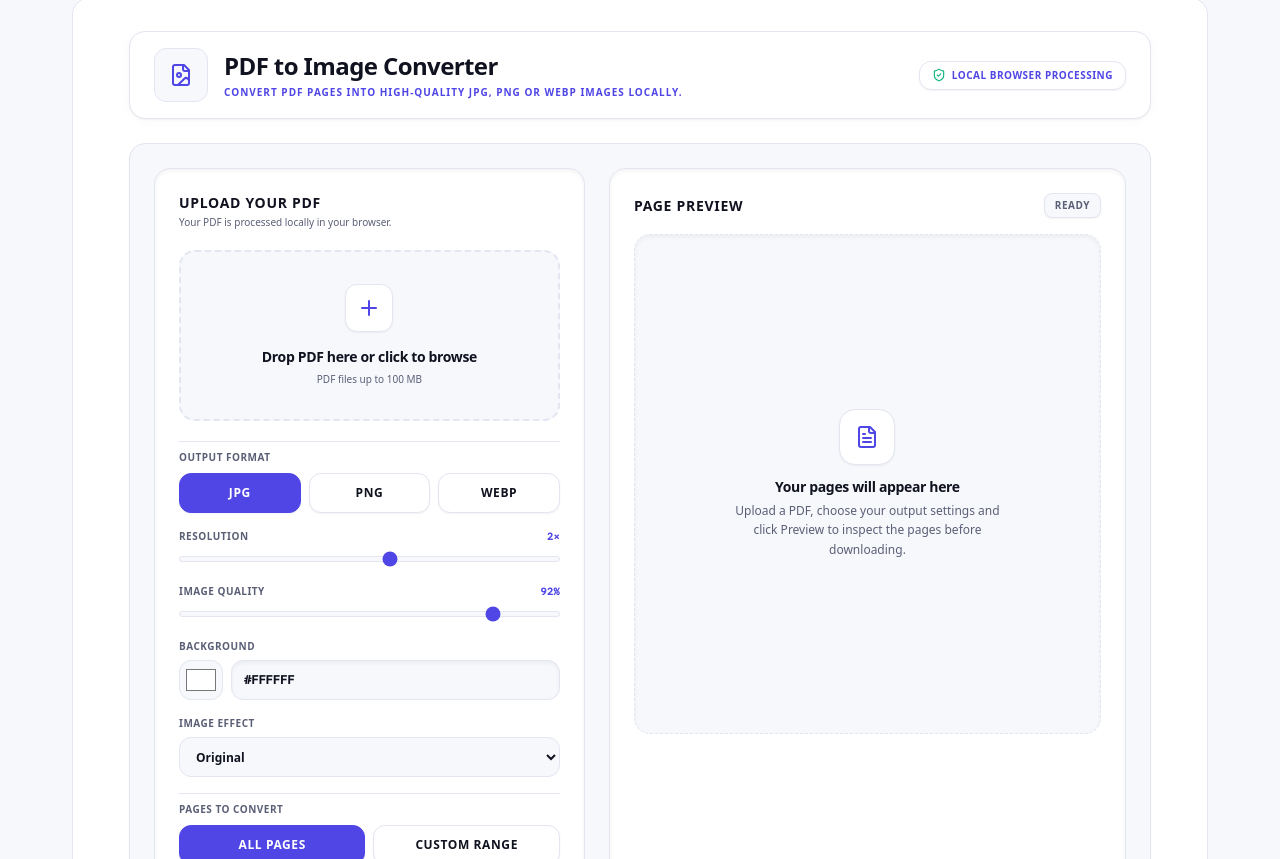
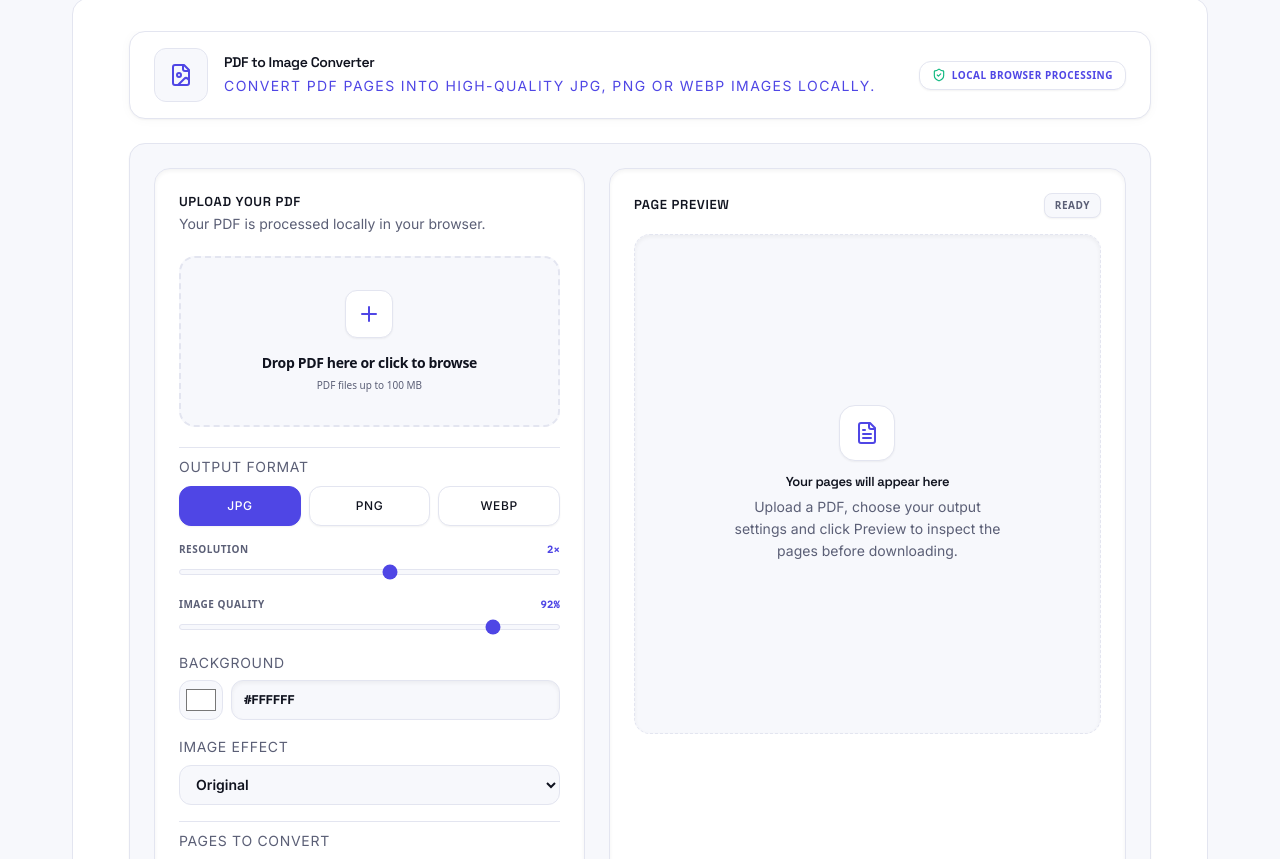
Before and after one commit to DataDrifter63/Toolslay, a Next.js app: page /tools/pdf-to-image in a window 1280 px wide. Shown: the part 241-1100 px from the top of the page. Built offline with nearby package versions, Linux system fonts and the light colour scheme.

Commit message:
all tools font size set

```diff
--- a/src/app/globals.css
+++ b/src/app/globals.css
@@ -115,3 +115,66 @@ body {
     scroll-behavior: auto !important;
   }
 }
+
+/* ---------------------------------------------------------------------
+ * Tool UI font normalization
+ * ---------------------------------------------------------------------
+ * 200 tools were built by different AI sessions, each picking its own
+ * font-family/size/weight for headings and body text. This scopes a fix
+ * to ONLY the tool's own rendered content (see the `.tool-content`
+ * wrapper in ToolPageShell.js) — it never touches the header, footer,
+ * homepage, or any other part of the site.
+ *
+ * !important is intentional and safe here: every tool uses Tailwind
+ * utility classes (not inline styles) for its text sizing, and a
+ * same-origin !important rule always wins over a plain utility class,
+ * regardless of which arbitrary value (text-[27px], etc.) it carries.
+ *
+ * This does NOT touch <div>/<span> elements on purpose — big result
+ * numbers, badges and status chips are legitimately meant to be a
+ * different size than body text, and forcing every element to one size
+ * would break that hierarchy instead of fixing it. It only normalizes
+ * genuine structural text: headings, paragraphs, labels and list items.
+ */
+.tool-content h1 {
+  font-family: var(--font-display), ui-sans-serif, sans-serif !important;
+  font-size: 1.25rem !important; /* 20px */
+  font-weight: 700 !important;
+  line-height: 1.3 !important;
+}
+
+.tool-content h2 {
+  font-family: var(--font-display), ui-sans-serif, sans-serif !important;
+  font-size: 0.875rem !important; /* 14px — matches the section-header pattern used across the site */
+  font-weight: 600 !important;
+  line-height: 1.4 !important;
+}
+
+.tool-content h3,
+.tool-content h4 {
+  font-family: var(--font-display), ui-sans-serif, sans-serif !important;
+  font-size: 0.8125rem !important; /* 13px */
+  font-weight: 600 !important;
+  line-height: 1.4 !important;
+}
+
+.tool-content p,
+.tool-content label,
+.tool-content li {
+  font-family: var(--font-body), ui-sans-serif, sans-serif !important;
+  font-size: 0.875rem !important; /* 14px baseline body copy */
+  font-weight: 400 !important;
+  line-height: 1.6 !important;
+}
+
+.tool-content button {
+  font-family: var(--font-body), ui-sans-serif, sans-serif !important;
+  font-weight: 500 !important;
+}
+
+.tool-content input,
+.tool-content select,
+.tool-content textarea {
+  font-family: var(--font-body), ui-sans-serif, sans-serif !important;
+  font-size: 0.875rem !important;
+}
--- a/src/components/tools/ToolPageShell.js
+++ b/src/components/tools/ToolPageShell.js
@@ -65,7 +65,7 @@ export default function ToolPageShell({ tool, children, about, faq }) {
           </div>
         </div>
 
-        <div className="rounded-card border border-line bg-surface p-5 sm:p-8">{children}</div>
+        <div className="tool-content rounded-card border border-line bg-surface p-5 sm:p-8">{children}</div>
 
         <AdSlot className="mt-10" />
 
```
